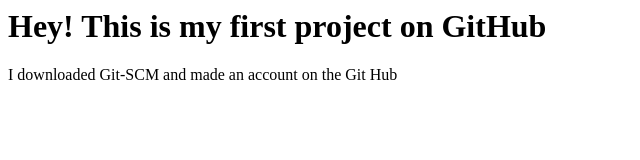
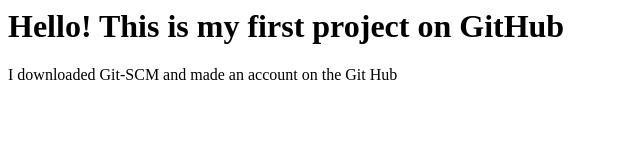
Before and after one commit to huzaifa-ejaz/first-github, a plain HTML site: page index.html in a window 1280 px wide. Shown: the whole page, without its empty margins (0-640 px from the left). Drawn offline with Linux system fonts and the light colour scheme.

Commit message:
Update index.html

```diff
--- a/index.html
+++ b/index.html
@@ -3,7 +3,7 @@
         <title>My First Project on GitHub</title>
     </head>
     <body>
-        <h1>Hey! This is my first project on GitHub</h1>
+        <h1>Hello! This is my first project on GitHub</h1>
         <p>I downloaded Git-SCM and made an account on the Git Hub</p>
     </body>
 </html>
```
